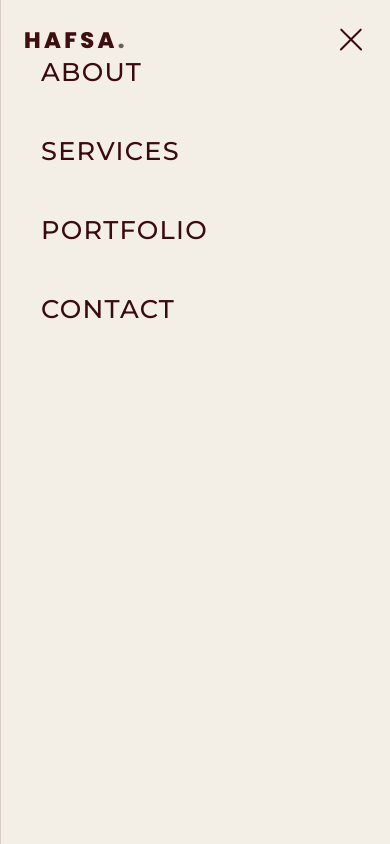
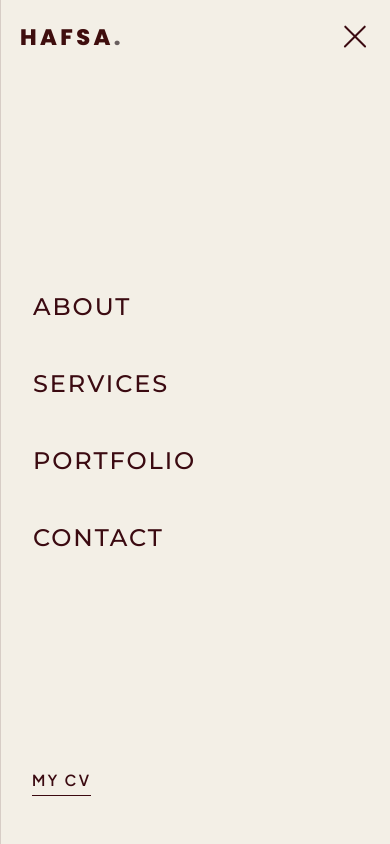
Before and after one commit to hafsa-iftikhar/myportfolio, a React (Vite) app: page / in a window 390 px wide. Both pictures are taken after a click on the button "Toggle Navigation". Shown: the top 844 px of the page. Built offline with nearby package versions, Linux system fonts and the light colour scheme.

Commit message:
Fix Three.js dependency and update sidebar

```diff
--- a/src/components/Header.css
+++ b/src/components/Header.css
@@ -7,9 +7,10 @@
   left: 0;
   width: 100%;
   height: 65px;
-background-color: rgba(243, 239, 230, 0.85); /* Editorial Beige with slight opacity */  backdrop-filter: blur(0px); /* No blur initially */
+  background-color: rgba(243, 239, 230, 0.85);
+  backdrop-filter: blur(0px);
   -webkit-backdrop-filter: blur(0px);
-  border-bottom: 1.8px solid #451515; /* Sophisticated solid dark grey line */
+  border-bottom: 1.8px solid #451515;
   z-index: 1000;
   display: flex;
   align-items: center;
@@ -21,10 +22,10 @@ background-color: rgba(243, 239, 230, 0.85); /* Editorial Beige with slight opac
 
 /* --- THE ACTIVE SCROLL STATE --- */
 .portfolio-header.scrolled {
-  height: 60px; /* Condenses beautifully on scroll */
-  backdrop-filter: blur(3px); /* Activates the high-end glassmorphism blur */
+  height: 60px;
+  backdrop-filter: blur(15px);
   -webkit-backdrop-filter: blur(15px);
-  box-shadow: 0 10px 30px rgba(0, 0, 0, 0.04); /* Soft drop shadow for floating depth */
+  box-shadow: 0 10px 30px rgba(0, 0, 0, 0.04);
 }
 
 .nav-container {
@@ -33,7 +34,7 @@ background-color: rgba(243, 239, 230, 0.85); /* Editorial Beige with slight opac
   margin: 0 auto;
   padding: 0 4rem;
   display: grid;
-  grid-template-columns: 1fr auto 1fr; /* Rigid symmetric grid */
+  grid-template-columns: 1fr auto 1fr;
   align-items: center;
 }
 
@@ -55,7 +56,7 @@ background-color: rgba(243, 239, 230, 0.85); /* Editorial Beige with slight opac
 }
 
 .nav-logo a span {
-  color: #695f5f; /* Earth-tone signature dot */
+  color: #695f5f;
 }
 
 .nav-logo a:hover {
@@ -82,14 +83,13 @@ background-color: rgba(243, 239, 230, 0.85); /* Editorial Beige with slight opac
   font-size: 0.72rem;
   font-weight: 600;
   letter-spacing: 0.15em;
-  color: #555555; /* Refined dark charcoal */
+  color: #555555;
   text-decoration: none;
   position: relative;
   padding: 0.5rem 0;
   transition: color 0.4s ease;
 }
 
-/* Micro underline slide interaction */
 .nav-links a::after {
   content: '';
   position: absolute;
@@ -112,9 +112,9 @@ background-color: rgba(243, 239, 230, 0.85); /* Editorial Beige with slight opac
   transform-origin: left;
 }
 
-/* --- THE CV BUTTON --- */
+/* --- THE CV BUTTON (Desktop) --- */
 .cv-btn {
-  border: 1px solid #2a2a2a; /* Matching dark grey border */
+  border: 1px solid #2a2a2a;
   padding: 0.65rem 1.6rem !important;
   border-radius: 100px;
   color: #121212 !important;
@@ -126,9 +126,9 @@ background-color: rgba(243, 239, 230, 0.85); /* Editorial Beige with slight opac
 }
 
 .cv-btn:hover {
-  background-color: #121212;
+  background-color: #471010;
   color: #ffffff !important;
-  border-color: #121212;
+  border-color: #310b0b;
   box-shadow: 0 10px 20px rgba(18, 18, 18, 0.08);
 }
 
@@ -150,7 +150,7 @@ background-color: rgba(243, 239, 230, 0.85); /* Editorial Beige with slight opac
   position: absolute;
   height: 1.5px;
   width: 100%;
-  background-color: #3b0a11; /* Dark Maroon */
+  background-color: #3b0a11;
   border-radius: 2px;
   opacity: 1;
   left: 0;
@@ -178,7 +178,7 @@ background-color: rgba(243, 239, 230, 0.85); /* Editorial Beige with slight opac
   transform: rotate(-135deg);
 }
 
-/* --- RESPONSIVE SIDEBAR DRAWER --- */
+/* --- RESPONSIVE SIDEBAR DRAWER (1024px, 786px, 562px, 480px and below) --- */
 @media (max-width: 1024px) {
   .nav-container {
     padding: 0 2rem;
@@ -194,24 +194,56 @@ background-color: rgba(243, 239, 230, 0.85); /* Editorial Beige with slight opac
     justify-self: flex-end;
   }
 
-  .nav-links {
+  /* Left links drawer panel (Centered vertically with elegant spacing) */
+  .nav-links.left {
     position: fixed;
     top: 0;
     right: 0;
-    width: 380px;
+    width: 340px;
     height: 100vh;
-    background-color: #f3efe6; /* Warm Editorial Beige Background */
+    background-color: #f3efe6;
     border-left: 1px solid rgba(59, 10, 17, 0.15);
-    box-shadow: -15px 0 50px rgba(59, 10, 17, 0.08);
+    box-shadow: -20px 0 50px rgba(59, 10, 17, 0.08);
     display: flex;
     flex-direction: column;
-    justify-content: center;
+    justify-content: center; /* Options perfectly centered in the middle */
     align-items: flex-start;
-    padding: 3rem 4rem;
+    padding: 4rem 3.5rem;
     gap: 2rem;
     z-index: 1050;
     transform: translateX(100%);
     transition: transform 0.6s cubic-bezier(0.16, 1, 0.3, 1);
+    pointer-events: auto;
+  }
+
+  /* Right links container overlay for CV button - positioned neatly at the bottom */
+  .nav-links.right {
+    position: fixed;
+    top: 0;
+    right: 0;
+    width: 340px;
+    height: 100vh;
+    background-color: transparent;
+    pointer-events: none; /* Allows clicks to pass through empty space */
+    display: flex;
+    flex-direction: column;
+    justify-content: flex-end; /* CV button placed towards the bottom section */
+    align-items: flex-start;
+    padding: 4rem 3.5rem;
+    z-index: 1051;
+    transform: translateX(100%);
+    transition: transform 0.6s cubic-bezier(0.16, 1, 0.3, 1);
+  }
+
+  /* Re-enable clicks specifically on the CV button */
+  .nav-links.right .cv-btn {
+    pointer-events: auto;
+  }
+
+  .nav-links.right.active .cv-btn {
+    transform: translateX(0);
+    opacity: 1;
+    transition-delay: 0.3s; /* Smooth entry delay after the center links */
   }
 
   .nav-links.left.active,
@@ -219,48 +251,73 @@ background-color: rgba(243, 239, 230, 0.85); /* Editorial Beige with slight opac
     transform: translateX(0);
   }
 
-  .nav-links.right {
-    height: auto;
-    top: auto;
-    bottom: 5rem;
-    box-shadow: none;
-    background: transparent;
-    z-index: 1060;
-  }
-
-  .nav-links a {
+  /* Sidebar navigation items styling */
+  .nav-links.left a {
     font-family: 'Montserrat', sans-serif;
-    font-size: 1.8rem;
+    font-size: 1.5rem;
     font-weight: 500;
-    letter-spacing: 0.05em;
-    color: #3b0a11; /* Dark Maroon Text */
+    letter-spacing: 0.08em;
+    color: #3b0a11;
     width: 100%;
     transform: translateX(30px);
     opacity: 0;
     transition: transform 0.5s cubic-bezier(0.16, 1, 0.3, 1), opacity 0.4s ease, color 0.3s ease;
+    pointer-events: auto;
   }
 
-  .nav-links.active a {
+  /* UNDERLINE EFFECT ON HOVER IN SIDEBAR */
+  .nav-links.left a::after {
+    display: block; /* Turn underline back on for sidebar */
+    height: 1.5px;
+    background-color: #3b0a11;
+    bottom: -4px;
+    transform: scaleX(0);
+    transform-origin: right;
+    transition: transform 0.4s cubic-bezier(0.16, 1, 0.3, 1);
+  }
+
+  .nav-links.left a:hover {
+    color: #5c1421;
+  }
+
+  .nav-links.left a:hover::after {
+    transform: scaleX(1);
+    transform-origin: left;
+  }
+
+  .nav-links.left.active a {
     transform: translateX(0);
     opacity: 1;
   }
 
-  .nav-links.active a:nth-child(1) { transition-delay: 0.1s; }
-  .nav-links.active a:nth-child(2) { transition-delay: 0.15s; }
-  .nav-links.active a:nth-child(3) { transition-delay: 0.2s; }
-  .nav-links.active a:nth-child(4) { transition-delay: 0.25s; }
+  /* Staggered load delays for links */
+  .nav-links.left.active a:nth-child(1) { transition-delay: 0.1s; }
+  .nav-links.left.active a:nth-child(2) { transition-delay: 0.15s; }
+  .nav-links.left.active a:nth-child(3) { transition-delay: 0.2s; }
+  .nav-links.left.active a:nth-child(4) { transition-delay: 0.25s; }
 
+  /* Mobile/Sidebar CV Button Styling with top placement & underline */
   .cv-btn {
-    border-radius: 0;
-    border: none;
-    border-bottom: 1.5px solid #3b0a11; /* Dark Maroon Border */
-    padding: 0.5rem 0 !important;
-    font-family: 'Plus Jakarta Sans', sans-serif !important;
-    font-size: 0.85rem !important;
+    border-radius: 0 !important;
+    border: none !important;
+    border-bottom: 1.5px solid #3b0a11 !important;
+    padding: 0.4rem 0 !important;
+    font-size: 0.95rem !important;
     font-weight: 700 !important;
+    letter-spacing: 0.15em;
     color: #3b0a11 !important;
     width: auto !important;
     background: transparent !important;
+    position: relative;
+    transform: translateX(30px);
+    opacity: 0;
+    transition: transform 0.5s cubic-bezier(0.16, 1, 0.3, 1), opacity 0.4s ease, color 0.3s ease !important;
+  }
+
+  .nav-links.right.active .cv-btn {
+    transform: translateX(0);
+    opacity: 1;
+    transition-delay: 0.05s;
   }
 
   .cv-btn:hover {
@@ -271,21 +328,44 @@ background-color: rgba(243, 239, 230, 0.85); /* Editorial Beige with slight opac
   }
 }
 
+/* --- SPECIFIC ADJUSTMENTS FOR 786px, 562px, and 480px --- */
+@media (max-width: 786px) {
+  .nav-container {
+    padding: 0 2rem;
+  }
+  .nav-links.left,
+  .nav-links.right {
+    width: 300px;
+  }
+}
+
+@media (max-width: 562px) {
+  .nav-links.left,
+  .nav-links.right {
+    width: 280px;
+    padding: 3rem 2.5rem;
+  }
+  .nav-links.left a {
+    font-size: 1.35rem;
+  }
+}
+
 @media (max-width: 480px) {
   .portfolio-header {
-    height: 80px;
+    height: 75px;
   }
 
   .nav-container {
-    padding: 0 1.5rem;
+    padding: 0 1.25rem;
   }
 
-  .nav-links {
+  .nav-links.left,
+  .nav-links.right {
     width: 100%;
-    padding: 3rem 2.5rem;
+    padding: 3rem 2rem;
   }
 
-  .nav-links a {
-    font-size: 1.6rem;
+  .nav-links.left a {
+    font-size: 1.5rem;
   }
 }
--- a/src/components/Header.jsx
+++ b/src/components/Header.jsx
@@ -43,7 +43,7 @@ export default function Header() {
         {/* Right Links */}
         <div className={`nav-links right ${isMenuOpen ? 'active' : ''}`}>
            <a
-            href="/my-cv.pdf"
+           href="/images/mycv.pdf"
            target="_blank"
            rel="noopener noreferrer"
            className="cv-btn"
```
Also changed, not shown: 1 other file (tests, documents, lock files or other folders). Lines whose indentation alone changed are shown as unchanged.
